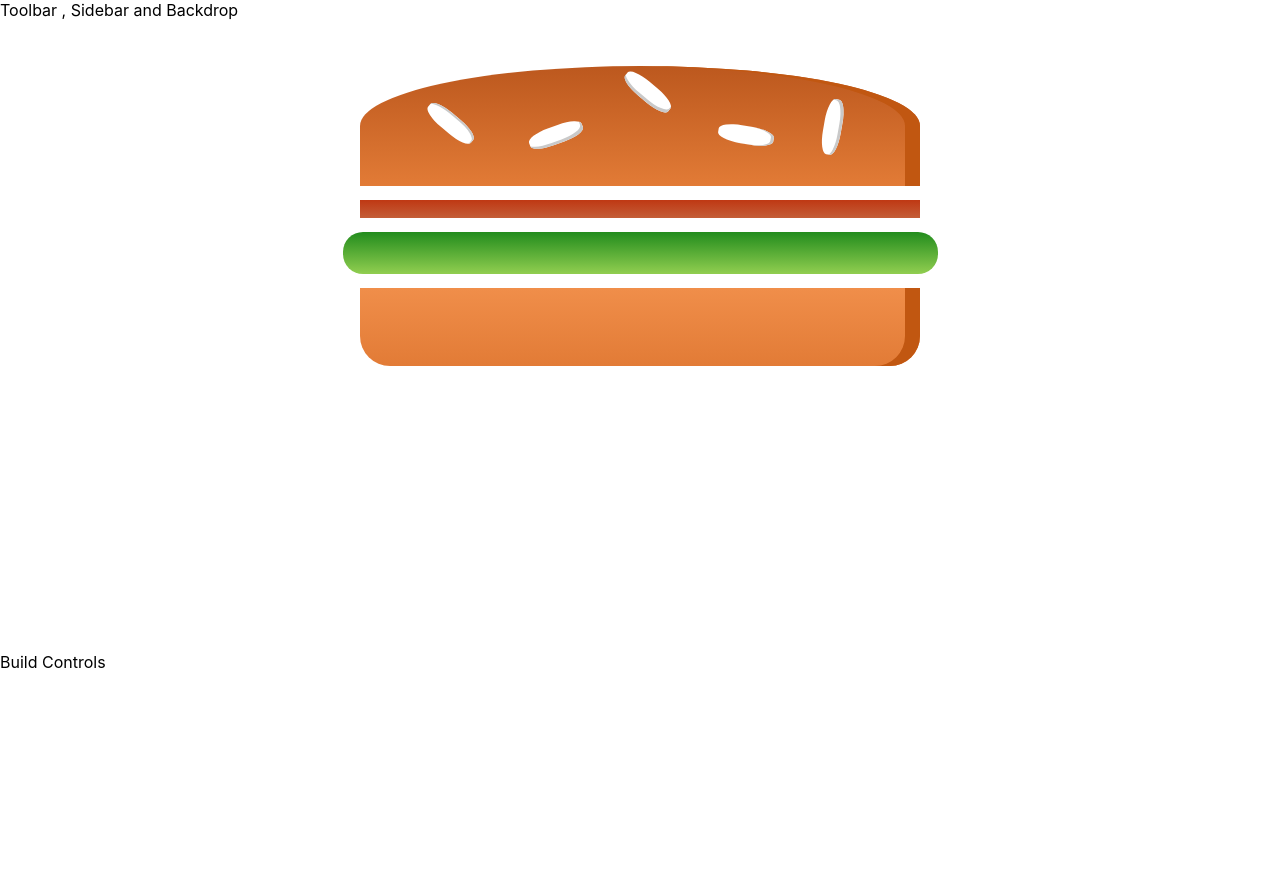
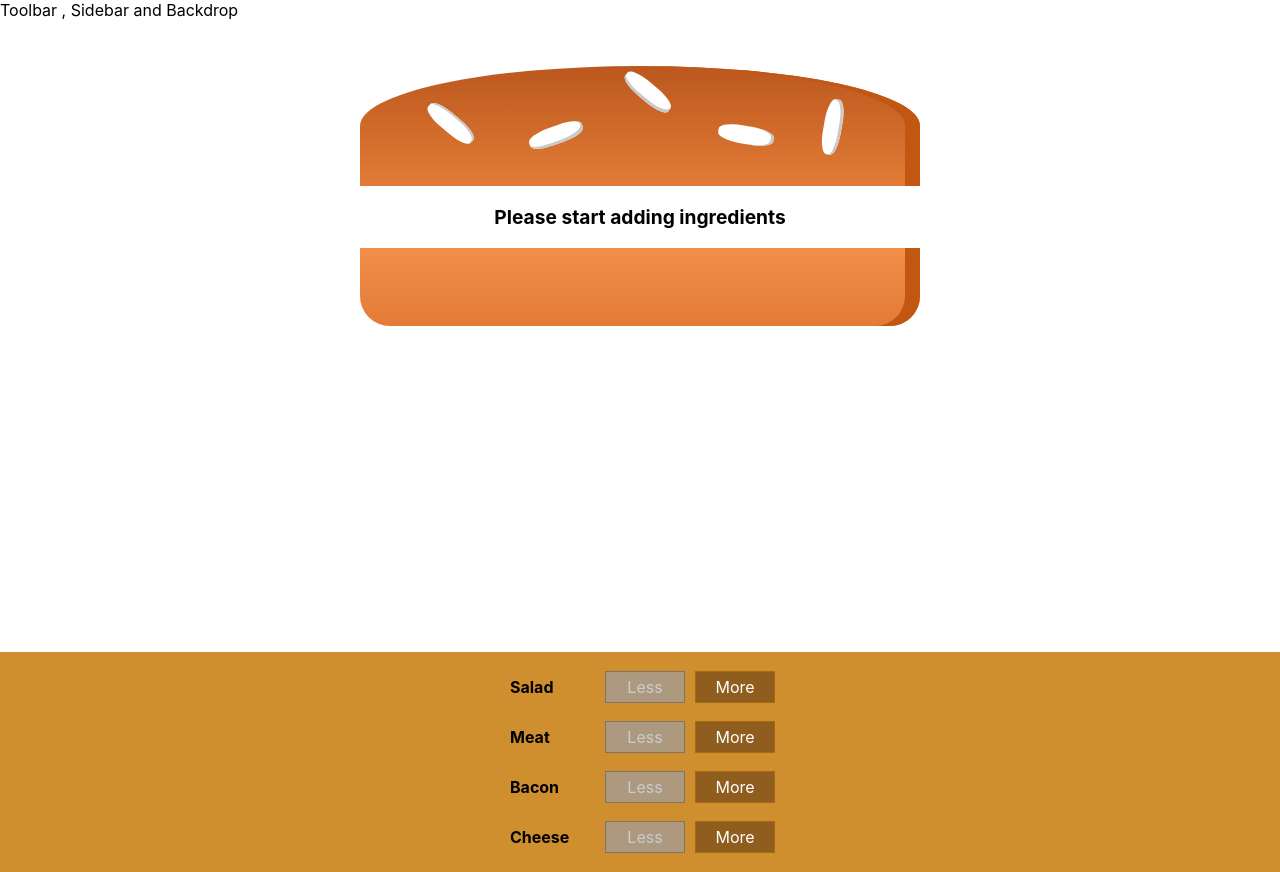
Before and after one commit to ritwikpal20/Burger-Builder, a React (Create React App) app: page / in a window 1280 px wide. Before the commit the page ends 800 px from the top, so only its background shows below. Built offline with nearby package versions, Linux system fonts and the light colour scheme.

Commit message:
can dynamically add and remove ingredients

```diff
--- /dev/null
+++ b/src/components/Burger/BuildControls/BuildControl/BuildControl.js
@@ -0,0 +1,21 @@
+import classes from "./BuildControl.module.css";
+
+const buildControl = (props) => {
+    return (
+        <div className={classes.BuildControl}>
+            <div className={classes.Label}>{props.label}</div>
+            <button
+                className={classes.Less}
+                onClick={props.removed}
+                disabled={props.disabled}
+            >
+                Less
+            </button>
+            <button className={classes.More} onClick={props.added}>
+                More
+            </button>
+        </div>
+    );
+};
+
+export default buildControl;
--- /dev/null
+++ b/src/components/Burger/BuildControls/BuildControl/BuildControl.module.css
@@ -0,0 +1,59 @@
+.BuildControl {
+    /* By default flex-flow is row nowrap.  */
+    display: flex;
+    justify-content: space-between;
+    align-items: center;
+    margin: 5px 0;
+}
+
+.BuildControl button {
+    display: block;
+    font: inherit;
+    padding: 5px;
+    margin: 0 5px;
+    width: 80px;
+    border: 1px solid #aa6817;
+    cursor: pointer;
+    outline: none;
+}
+
+.BuildControl button:disabled {
+    background-color: #ac9980;
+    border: 1px solid #7e7365;
+    color: #ccc;
+    cursor: default;
+}
+
+.BuildControl button:hover:disabled {
+    background-color: #ac9980;
+    color: #ccc;
+    cursor: not-allowed;
+}
+
+.Label {
+    padding: 10px;
+    font-weight: bold;
+    width: 80px;
+}
+
+.BuildControl .Less {
+    background-color: #d39952;
+    color: white;
+}
+
+.BuildControl .More {
+    background-color: #8f5e1e;
+    color: white;
+}
+
+.BuildControl .Less:hover,
+.BuildControl .Less:active {
+    background-color: #daa972;
+    color: white;
+}
+
+.BuildControl .More:hover,
+.BuildControl .More:active {
+    background-color: #99703f;
+    color: white;
+}
--- /dev/null
+++ b/src/components/Burger/BuildControls/BuildControls.js
@@ -0,0 +1,29 @@
+import BuildControl from "./BuildControl/BuildControl";
+import classes from "./BuildControls.module.css";
+
+const controls = [
+    { label: "Salad", type: "salad" },
+    { label: "Meat", type: "meat" },
+    { label: "Bacon", type: "bacon" },
+    { label: "Cheese", type: "cheese" },
+];
+
+const BuildControls = (props) => {
+    return (
+        <div className={classes.BuildControls}>
+            {controls.map((ctrl) => {
+                return (
+                    <BuildControl
+                        key={ctrl.label}
+                        label={ctrl.label}
+                        added={() => props.ingredientAdded(ctrl.type)}
+                        removed={() => props.ingredientRemoved(ctrl.type)}
+                        disabled={props.disabled[ctrl.type]}
+                    />
+                );
+            })}
+        </div>
+    );
+};
+
+export default BuildControls;
--- /dev/null
+++ b/src/components/Burger/BuildControls/BuildControls.module.css
@@ -0,0 +1,10 @@
+.BuildControls {
+    width: 100%;
+    background-color: #cf8f2e;
+    display: flex;
+    flex-flow: column;
+    align-items: center;
+    box-shadow: 0 2px 1px #ccc;
+    margin: auto;
+    padding: 10px 0;
+}
--- a/src/components/Burger/Burger.js
+++ b/src/components/Burger/Burger.js
@@ -2,11 +2,23 @@ import BurgerIngredient from "./BurgerIngredient/BurgerIngredient";
 import classes from "./Burger.module.css";
 
 const burger = (props) => {
+    // transforming the ingredients object into array of JSX elements
+    let transformedIngredients = [];
+    for (const ingredient in props.ingredients) {
+        for (let i = 0; i < props.ingredients[ingredient]; i++) {
+            transformedIngredients.push(
+                <BurgerIngredient key={ingredient + i} type={ingredient} />
+            );
+        }
+    }
+
+    if (transformedIngredients.length === 0)
+        transformedIngredients = <p>Please start adding ingredients</p>;
+
     return (
         <div className={classes.Burger}>
             <BurgerIngredient type="bread-top" />
-            <BurgerIngredient type="bacon" />
-            <BurgerIngredient type="salad" />
+            {transformedIngredients}
             <BurgerIngredient type="bread-bottom" />
         </div>
     );
--- a/src/containers/BurgerBuilder/BurgerBuilder.js
+++ b/src/containers/BurgerBuilder/BurgerBuilder.js
@@ -1,13 +1,74 @@
 import { Component } from "react";
 import Aux from "../../hoc/Auxiliary";
 import Burger from "../../components/Burger/Burger";
+import BuildControls from "../../components/Burger/BuildControls/BuildControls";
+
+const INGREDIENT_PRICE = {
+    salad: 20,
+    meat: 50,
+    bacon: 70,
+    cheese: 15,
+};
 
 class BurgerBuilder extends Component {
+    state = {
+        ingredients: {
+            salad: 0,
+            meat: 0,
+            bacon: 0,
+            cheese: 0,
+        },
+        totalPrice: 50,
+    };
+
+    addIngredientHandler = (type) => {
+        // get a copy of old ingredients and modify it , and then set old state to this new one
+        const oldIngredients = { ...this.state.ingredients };
+        const newIngredients = { ...oldIngredients };
+        newIngredients[type] = newIngredients[type] + 1;
+
+        const oldPrice = this.state.totalPrice;
+        const newPrice = oldPrice + INGREDIENT_PRICE[type];
+
+        this.setState({
+            ingredients: newIngredients,
+            totalPrice: newPrice,
+        });
+    };
+
+    removeIngredientHandler = (type) => {
+        // get a copy of old ingredients and modify it , and then set old state to this new one
+        const oldIngredients = { ...this.state.ingredients };
+        const newIngredients = { ...oldIngredients };
+        const oldCount = oldIngredients[type];
+        if (oldCount <= 0) {
+            return;
+        }
+        newIngredients[type] = newIngredients[type] - 1;
+
+        const oldPrice = this.state.totalPrice;
+        const newPrice = oldPrice - INGREDIENT_PRICE[type];
+
+        this.setState({
+            ingredients: newIngredients,
+            totalPrice: newPrice,
+        });
+    };
+
     render() {
+        const disabledInfo = { ...this.state.ingredients };
+        for (let key in disabledInfo) {
+            disabledInfo[key] = disabledInfo[key] <= 0;
+        }
+
         return (
             <Aux>
-                <Burger />
-                <div>Build Controls</div>
+                <Burger ingredients={this.state.ingredients} />
+                <BuildControls
+                    ingredientAdded={this.addIngredientHandler}
+                    ingredientRemoved={this.removeIngredientHandler}
+                    disabled={disabledInfo}
+                />
             </Aux>
         );
     }
```
